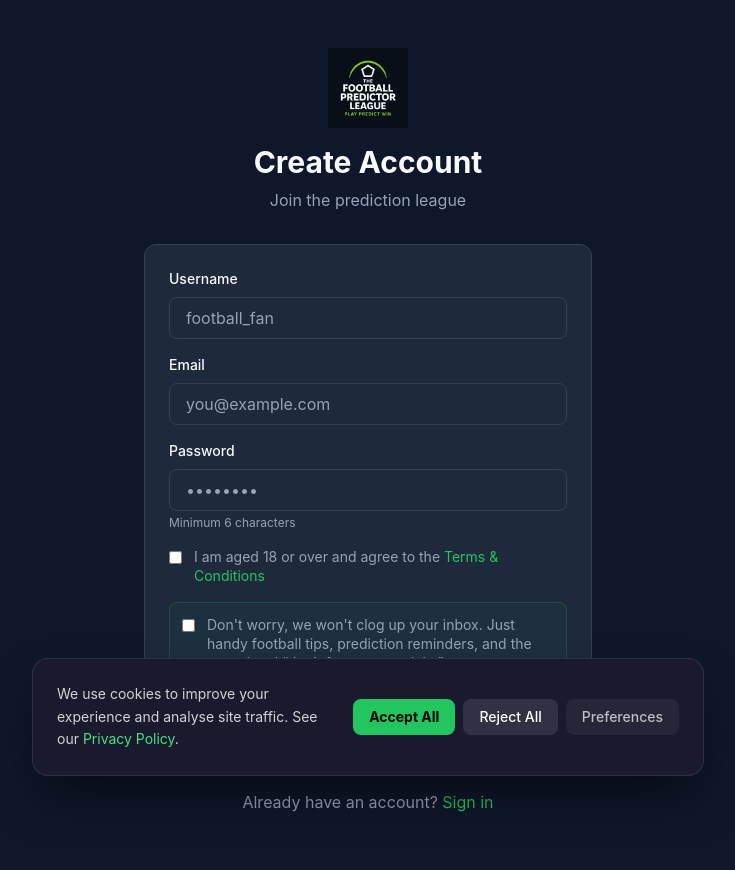
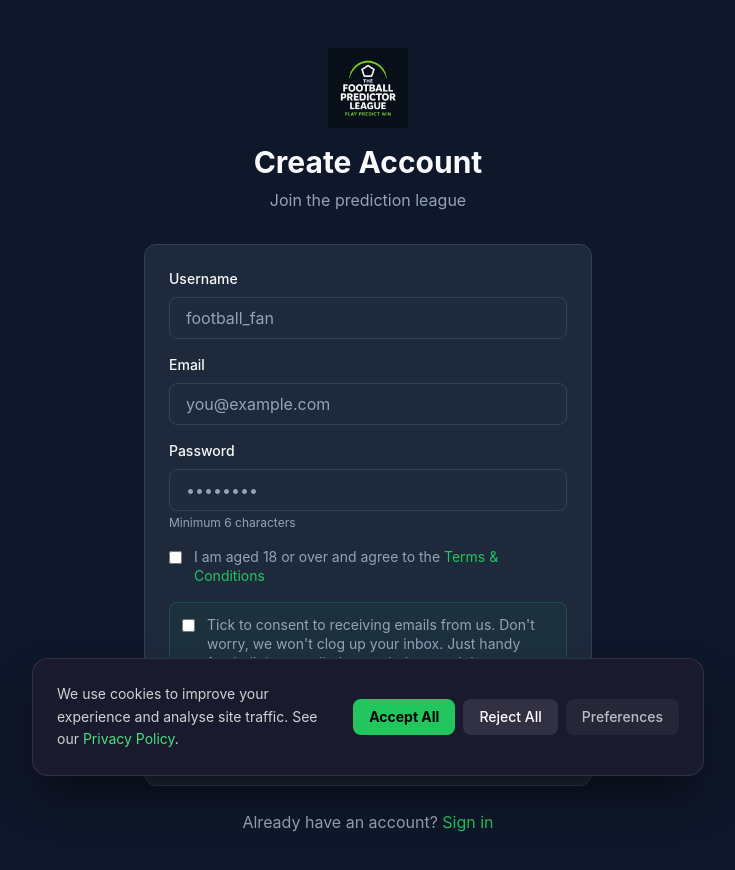
Before and after one commit to claytonbwebb-lab/world-cup-predictor, a Next.js app: page /auth/signup in a window 1280 px wide. Shown: the top 870 px of the page, without its empty margins (272-1007 px from the left). Built offline with nearby package versions, Linux system fonts and the light colour scheme; no server answers.

Commit message:
fix: update GDPR consent text on signup

```diff
--- a/src/app/auth/signup/page.tsx
+++ b/src/app/auth/signup/page.tsx
@@ -142,7 +142,9 @@ function SignupForm() {
                 className="mt-1 accent-primary"
               />
               <label htmlFor="marketing" className="text-sm text-textMuted leading-snug">
-                Don&apos;t worry, we won&apos;t clog up your inbox. Just handy football tips, prediction reminders, and the occasional &ldquo;don&apos;t forget your picks&rdquo; message.
+                <label htmlFor="marketing" className="text-sm text-textMuted leading-snug">
+                  Tick to consent to receiving emails from us. Don&apos;t worry, we won&apos;t clog up your inbox. Just handy football tips, prediction reminders, and the occasional &ldquo;don&apos;t forget your picks&rdquo; message.
+                </label>
               </label>
             </div>
 
```
